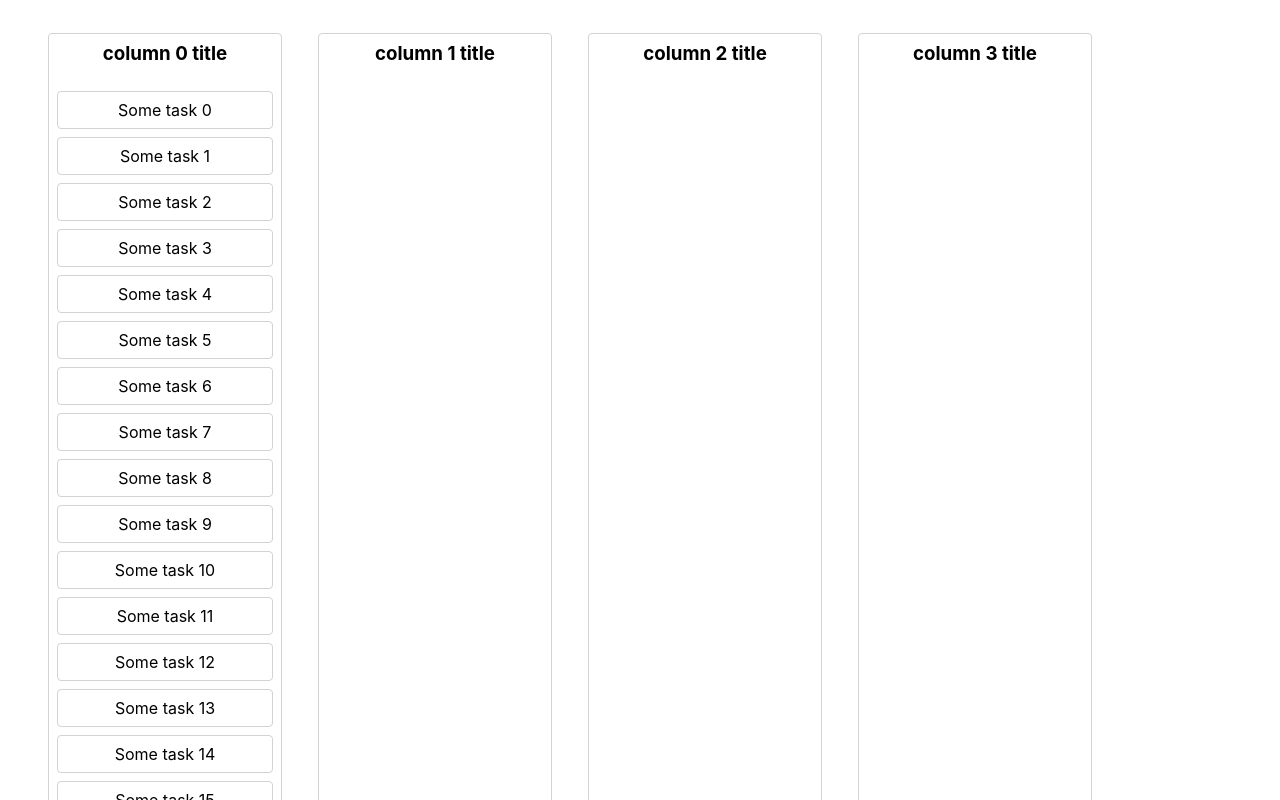
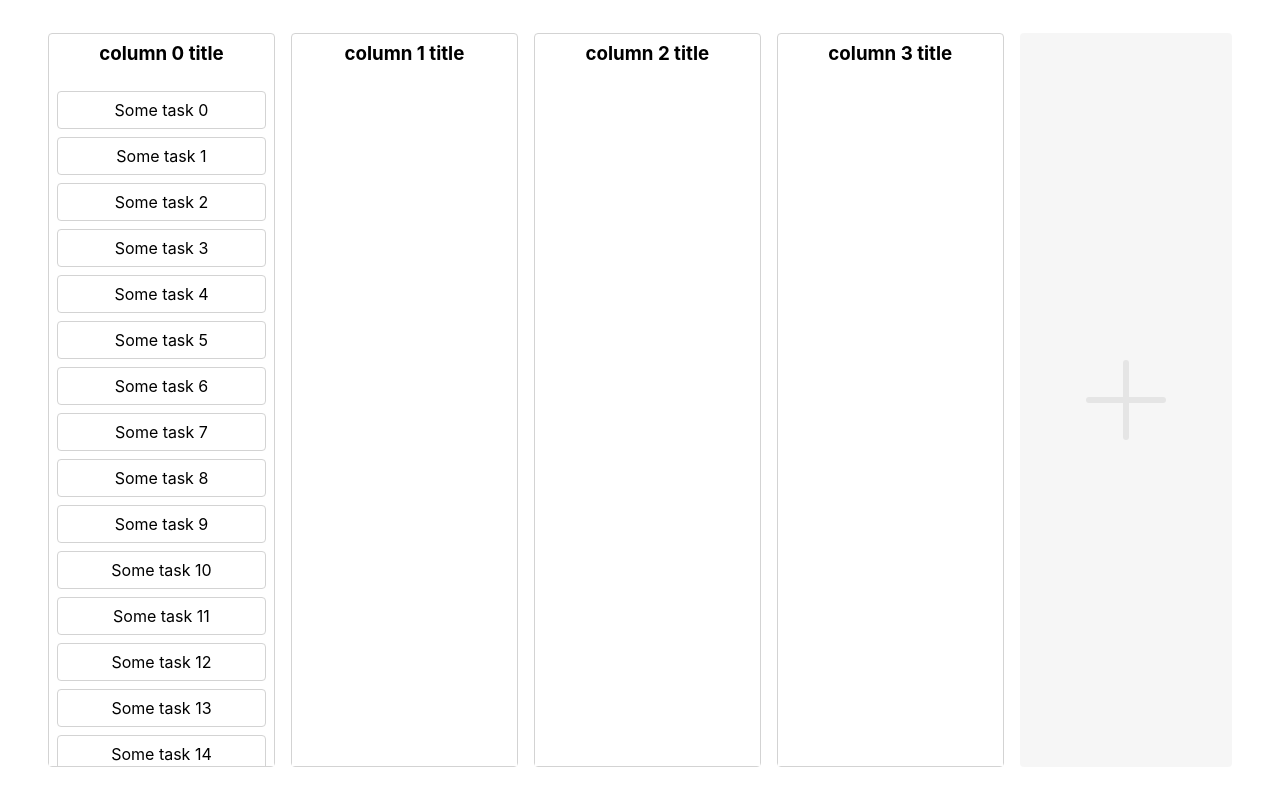
Before and after one commit to VildanovDenis/dnd, a React (Create React App) app: page / in a window 1280 px wide. Built offline with nearby package versions, Linux system fonts and the light colour scheme.

Commit message:
Style fixes

```diff
--- a/src/Containers/DndColumn/index.tsx
+++ b/src/Containers/DndColumn/index.tsx
@@ -7,6 +7,7 @@ import { DndTask } from '../DndTask';
 const Container = styled.div`
     display: flex;
     flex-direction: column;
+    width: 250px;
     max-height: 100%;
     margin: 8px;
     border: 1px solid lightgray;
@@ -14,13 +15,12 @@ const Container = styled.div`
 `;
 
 const Column = styled.div`
-    // height: 100%;
     max-height: calc(100% - 22px - 10px);
     flex: 1 1 100%;
     padding: 8px;
     transition: background-color 0.3s ease;
     background-color: ${(props: any) => props.isDraggingOver ? 'skyblue' : 'white'};
-    // overflow-y: auto;
+    overflow-y: auto;
 `;
 
 const Title = styled.h3`
--- a/src/Containers/DndContainer/index.tsx
+++ b/src/Containers/DndContainer/index.tsx
@@ -10,10 +10,7 @@ import { initialData, createSomeData } from '../../Data/dndData';
 import { Column, ColumnOrder, Columns } from '../../Data/types';
 
 const Container = styled.div`
-    display: grid;
-    grid-template-columns: repeat(auto-fill, 250px);
-    grid-row: 1;
-    grid-gap: 20px;
+    display: flex;
     width: 100vw;
     max-width: 100vw;
     height: 100vh;
@@ -22,6 +19,7 @@ const Container = styled.div`
 `;
 
 const ButtonWrapper = styled.div`
+    width: 250px;
     padding: 8px;
 `;
 
```
